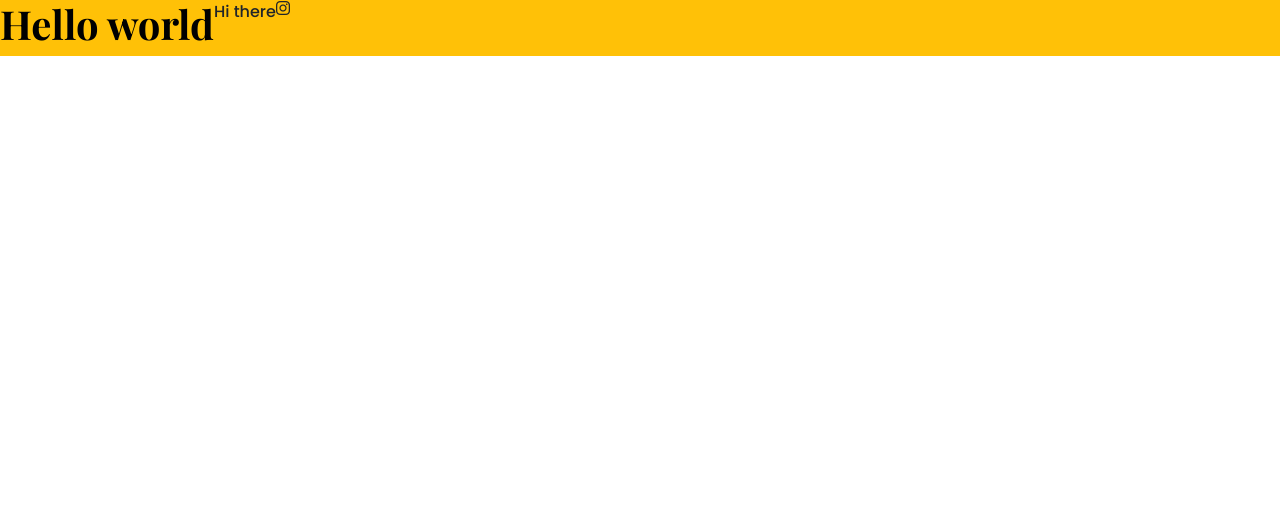
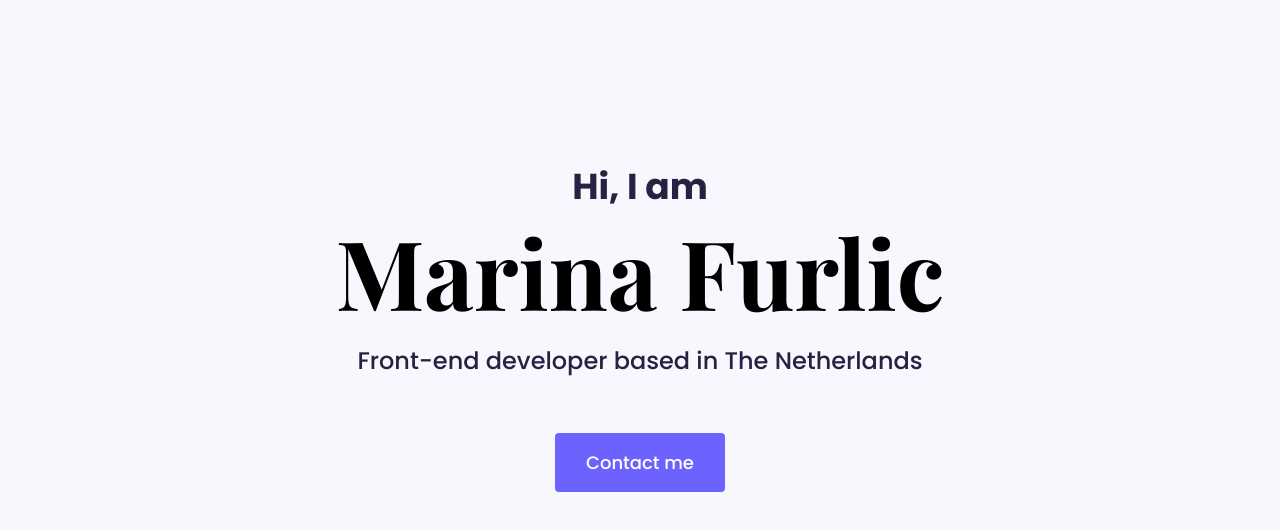
Before and after one commit to MarinaFu/Portfolio-project, a plain HTML site: page index.html in a window 1280 px wide. Drawn offline with nearby package versions, Linux system fonts and the light colour scheme.

Commit message:
Construction the homepage

```diff
--- a/css/styles.css
+++ b/css/styles.css
@@ -1,14 +1,58 @@
+:root {
+  --branding-color: #6c63ff;
+  --secondary-color: #f9f7fe;
+  --heading-font-family: "Playfair Display", serif;
+  --default-font-family: "Poppins", sans-serif;
+}
+
+body {
+  font-family: var(--default-font-family);
+}
+
+h1,
+h2,
+h3,
+h4,
+h5,
+h6 {
+  color: black;
+  font-family: var(--heading-font-family);
+  font-weight: bold;
+}
 
 h1 {
-    color: black;
-    font-family: "Playfair Display", serif;
-    font-weight: bold;
+  font-size: 96px;
 }
 p {
-    font-family: "Poppins", sans-serif;
-    font-weight: normal;
+  font-weight: normal;
 }
 
+.hero {
+  background: var(--secondary-color);
+  text-align: center;
+  padding: 160px 20px;
+}
 
-/*font-family: 'Playfair Display', serif;
-font-family: 'Poppins', sans-serif;
+.hero p {
+  font-size: 36px;
+  font-weight: bold;
+  margin: 0;
+  color: #272142;
+}
+
+.hero h2 {
+  font-family: "Poppins", sans-serif;
+  font-weight: normal;
+  line-height: 2;
+  font-size: 24px;
+  color: #272142;
+}
+
+.btn-branding {
+  background: var(--branding-color);
+  border-radius: 4px;
+  color: white;
+  font-size: 18px;
+  line-height: 27px;
+  padding: 15px 30px;
+}
--- a/index.html
+++ b/index.html
@@ -28,10 +28,11 @@
     <title>Document</title>
   </head>
   <body>
-    <div class="d-flex bg-warning">
-      <h1>Hello world</h1>
-      <p>Hi there</p>
-      <i class="fab fa-instagram" aria-hidden="true"></i>
+    <div class="hero">
+      <p>Hi, I am</p>
+      <h1>Marina Furlic</h1>
+      <h2 class="mb-5">Front-end developer based in The Netherlands</h2>
+      <div><a href="" class="btn btn-branding">Contact me</a></div>
     </div>
   </body>
 </html>
```
